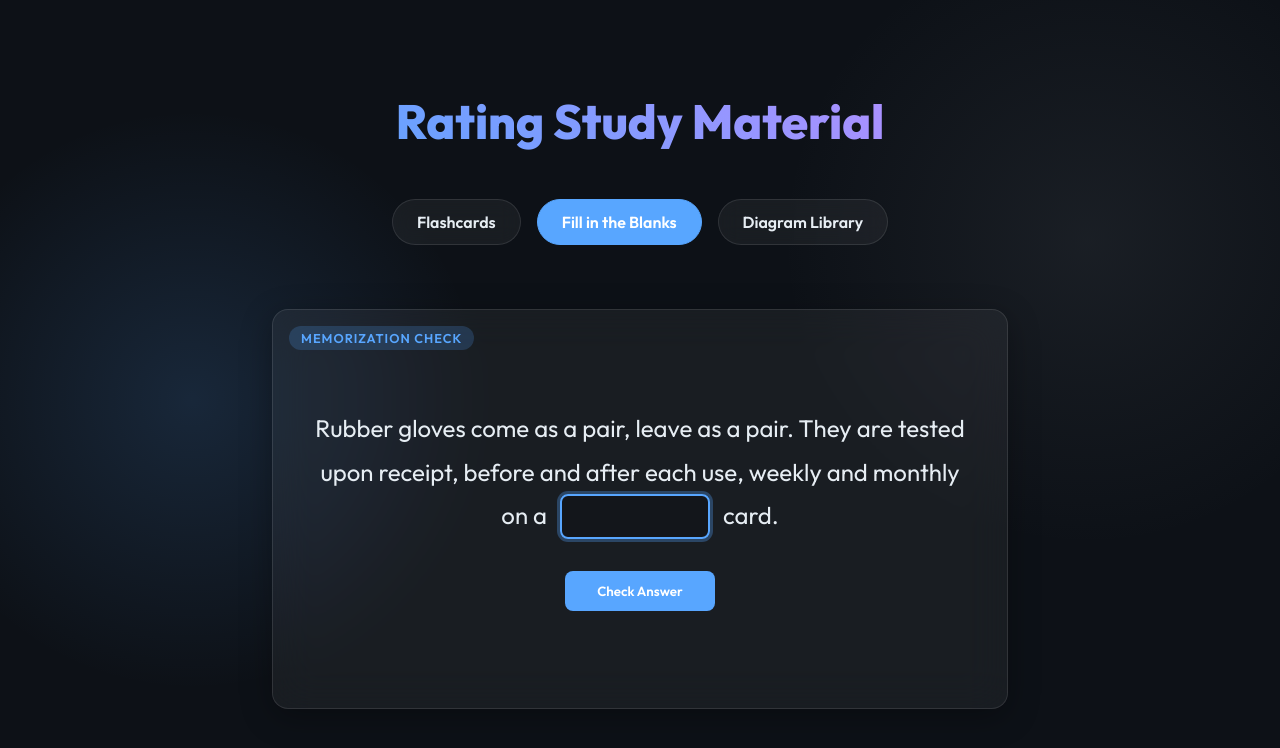
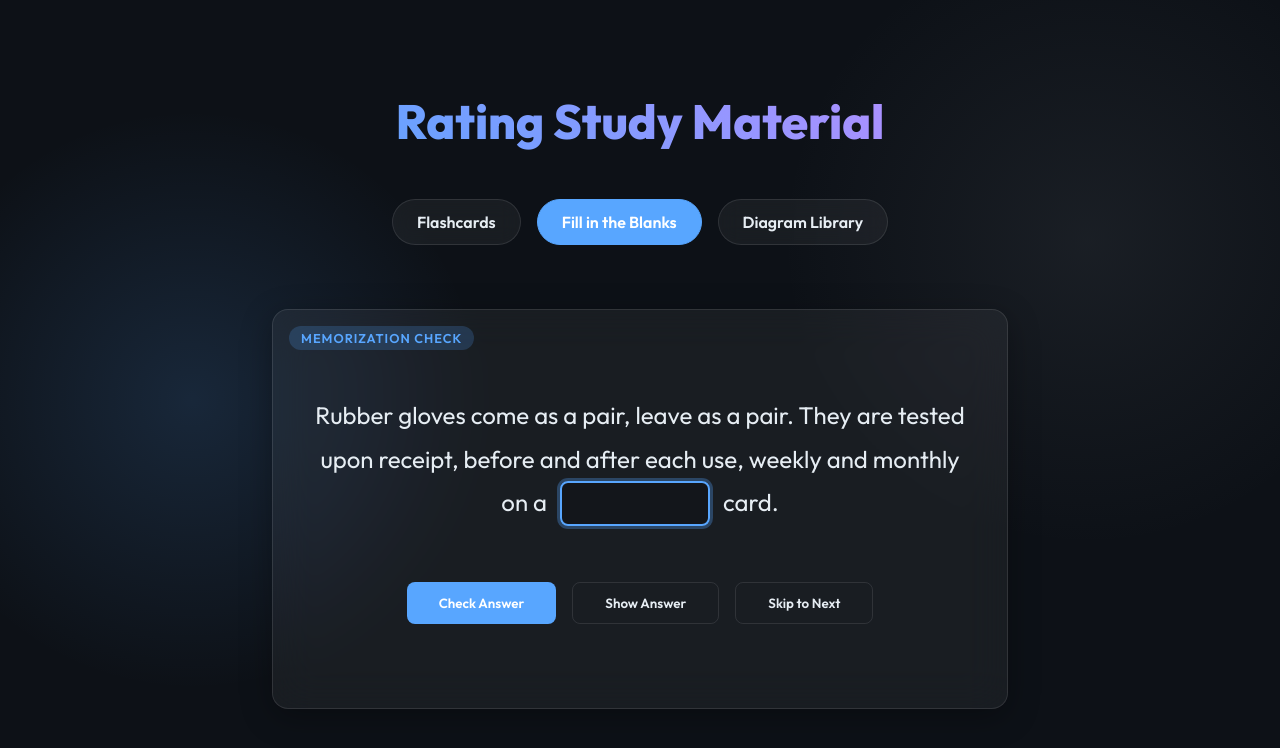
Before and after one commit to one9howard/Rating_Study_Material, a React (Vite) app: page / in a window 1280 px wide. Both pictures are taken after a click on the button "Fill in the Blanks". Shown: the top 748 px of the page. Built offline with nearby package versions, Linux system fonts and the light colour scheme.

Commit message:
feat: enhance fill-in-the-blank with show answer and skip buttons

```diff
--- a/src/App.jsx
+++ b/src/App.jsx
@@ -136,18 +136,38 @@ function ClozeTests() {
       </form>
 
       {status === 'idle' && (
-        <button className="btn-control btn-primary" onClick={checkAnswer}>Check Answer</button>
+        <div style={{ display: 'flex', gap: '1rem', marginTop: '1.5rem' }}>
+          <button className="btn-control btn-primary" onClick={checkAnswer}>Check Answer</button>
+          <button className="btn-control" onClick={() => setStatus('revealed')}>Show Answer</button>
+          <button className="btn-control" onClick={nextTest}>Skip to Next</button>
+        </div>
       )}
 
       {status === 'correct' && (
-        <>
+        <div style={{ textAlign: 'center', marginTop: '1rem' }}>
           <div className="feedback success">Excellent! Memory retained.</div>
           <button className="btn-control btn-primary" style={{ marginTop: '1rem' }} onClick={nextTest}>Next Challenge</button>
-        </>
+        </div>
       )}
 
       {status === 'incorrect' && (
-        <div className="feedback error">Incorrect. Think back to the rules...</div>
+        <div style={{ textAlign: 'center', marginTop: '1rem' }}>
+          <div className="feedback error">Incorrect. Think back to the rules...</div>
+          <div style={{ display: 'flex', gap: '1rem', marginTop: '1rem', justifyContent: 'center' }}>
+            <button className="btn-control" onClick={() => setStatus('idle')}>Try Again</button>
+            <button className="btn-control" onClick={() => setStatus('revealed')}>Show Answer</button>
+            <button className="btn-control" onClick={nextTest}>Skip</button>
+          </div>
+        </div>
+      )}
+
+      {status === 'revealed' && (
+        <div style={{ textAlign: 'center', marginTop: '1rem' }}>
+          <div className="feedback" style={{ color: 'var(--accent-color)' }}>
+            The exact answer is: <strong>{current.answer}</strong>
+          </div>
+          <button className="btn-control btn-primary" style={{ marginTop: '1rem' }} onClick={nextTest}>Next Challenge</button>
+        </div>
       )}
     </div>
   );
```
